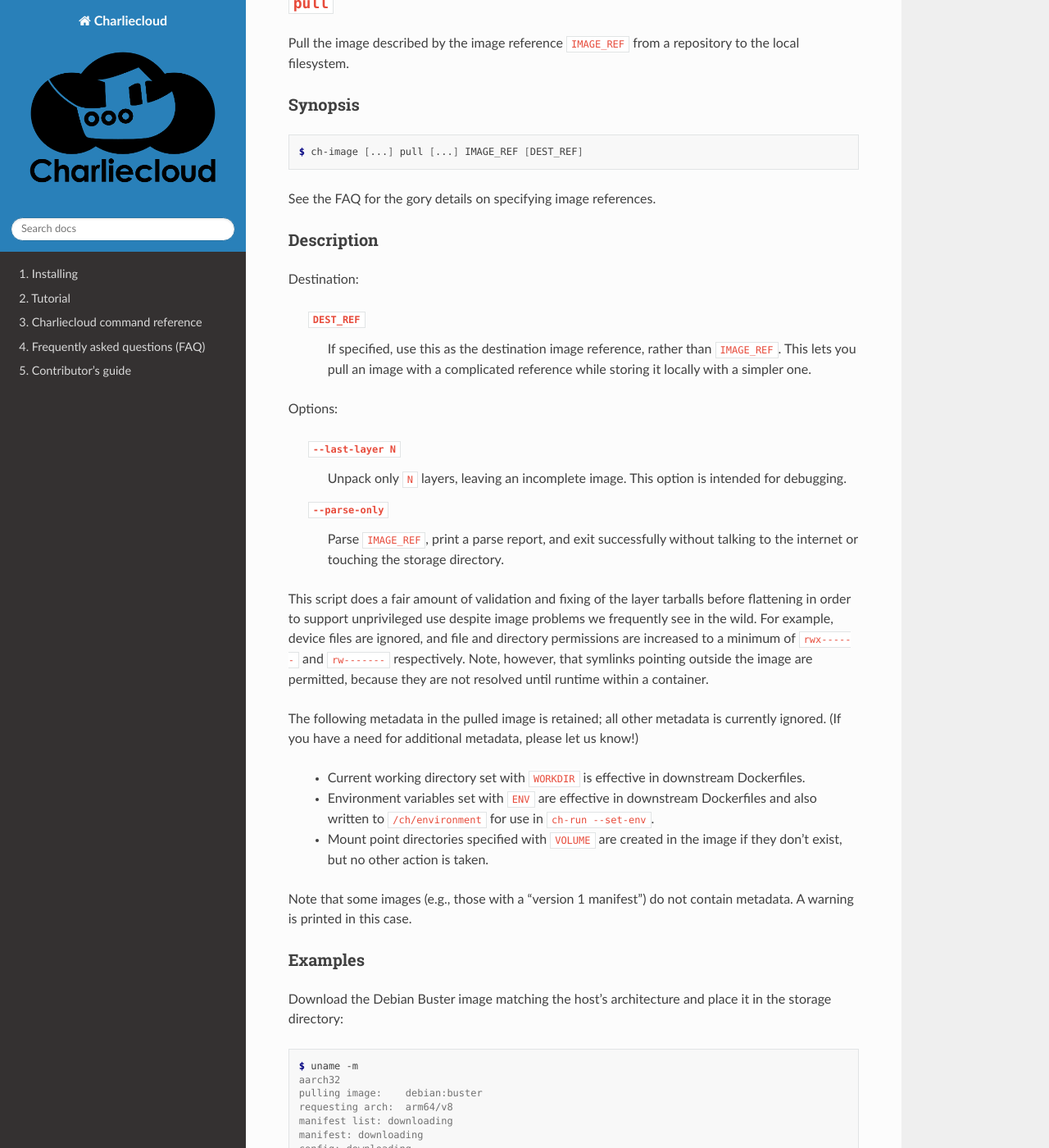
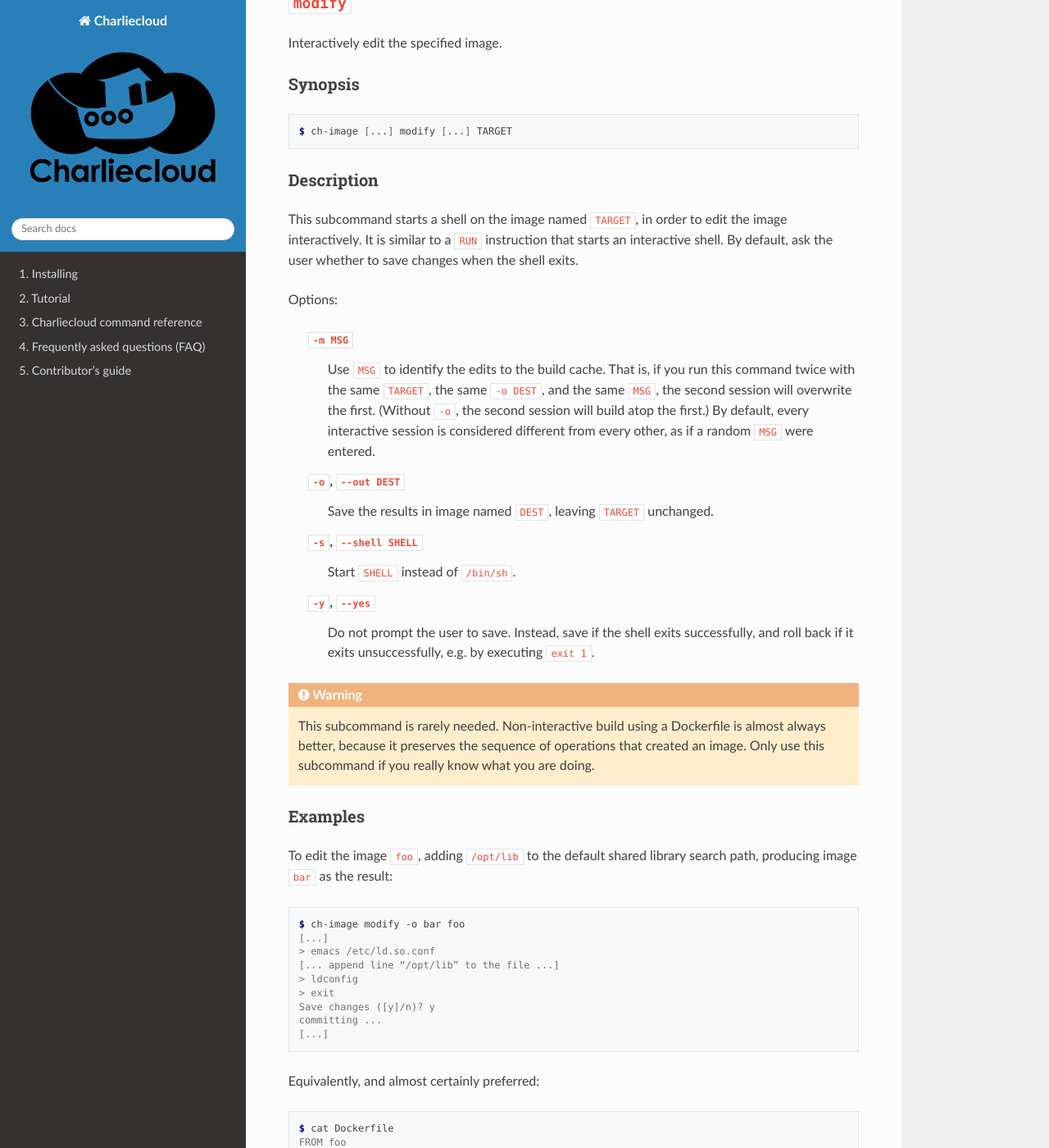
Before and after one commit to hpc/charliecloud, a Sphinx documentation site: the page built from doc/ch-image.rst, in a window 1280 px wide and 1400 px high, scrolled down 16132 px. Shown: the whole window at 82% size. Built offline with Sphinx 7.4.7 and the Read the Docs theme 2.0.0, drawn with Linux system fonts in a browser that asks for light colours; some of the changed text lies outside the part shown.

Commit message:
draft docs [skip ci]

```diff
--- a/doc/ch-image_desc.rst
+++ b/doc/ch-image_desc.rst
@@ -856,6 +856,80 @@ functionally identical when re-imported.
    already been imported.
 
 
+:code:`modify`
+==============
+
+Interactively edit the specified image.
+
+Synopsis
+--------
+
+::
+
+   $ ch-image [...] modify [...] TARGET
+
+Description
+-----------
+
+This subcommand starts a shell on the image named :code:`TARGET`, in order to
+edit the image interactively. It is similar to a :code:`RUN` instruction that
+starts an interactive shell. By default, ask the user whether to save changes
+when the shell exits.
+
+Options:
+
+  :code:`-m MSG`
+    Use :code:`MSG` to identify the edits to the build cache. That is, if you
+    run this command twice with the same :code:`TARGET`, the same :code:`-o
+    DEST`, and the same :code:`MSG`, the second session will overwrite the
+    first. (Without :code:`-o`, the second session will build atop the first.)
+    By default, every interactive session is considered different from every
+    other, as if a random :code:`MSG` were entered.
+
+  :code:`-o`, :code:`--out DEST`
+    Save the results in image named :code:`DEST`, leaving :code:`TARGET`
+    unchanged.
+
+  :code:`-s`, :code:`--shell SHELL`
+    Start :code:`SHELL` instead of :code:`/bin/sh`.
+
+  :code:`-y`, :code:`--yes`
+    Do not prompt the user to save. Instead, save if the shell exits
+    successfully, and roll back if it exits unsuccessfully, e.g. by executing
+    :code:`exit 1`.
+
+.. warning::
+
+   This subcommand is rarely needed. Non-interactive build using a Dockerfile
+   is almost always better, because it preserves the sequence of operations
+   that created an image. Only use this subcommand if you really know what you
+   are doing.
+
+Examples
+--------
+
+To edit the image :code:`foo`, adding :code:`/opt/lib` to the default shared
+library search path, producing image :code:`bar` as the result::
+
+   $ ch-image modify -o bar foo
+   [...]
+   > emacs /etc/ld.so.conf
+   [... append line “/opt/lib” to the file ...]
+   > ldconfig
+   > exit
+   Save changes ([y]/n)? y
+   committing ...
+   [...]
+
+Equivalently, and almost certainly preferred::
+
+   $ cat Dockerfile
+   FROM foo
+   RUN echo /opt/lib >> /etc/ld.so.conf
+   RUN ldconfig
+   $ ch-image build -t bar -f Dockerfile .
+
+
 :code:`pull`
 ============
 
```
